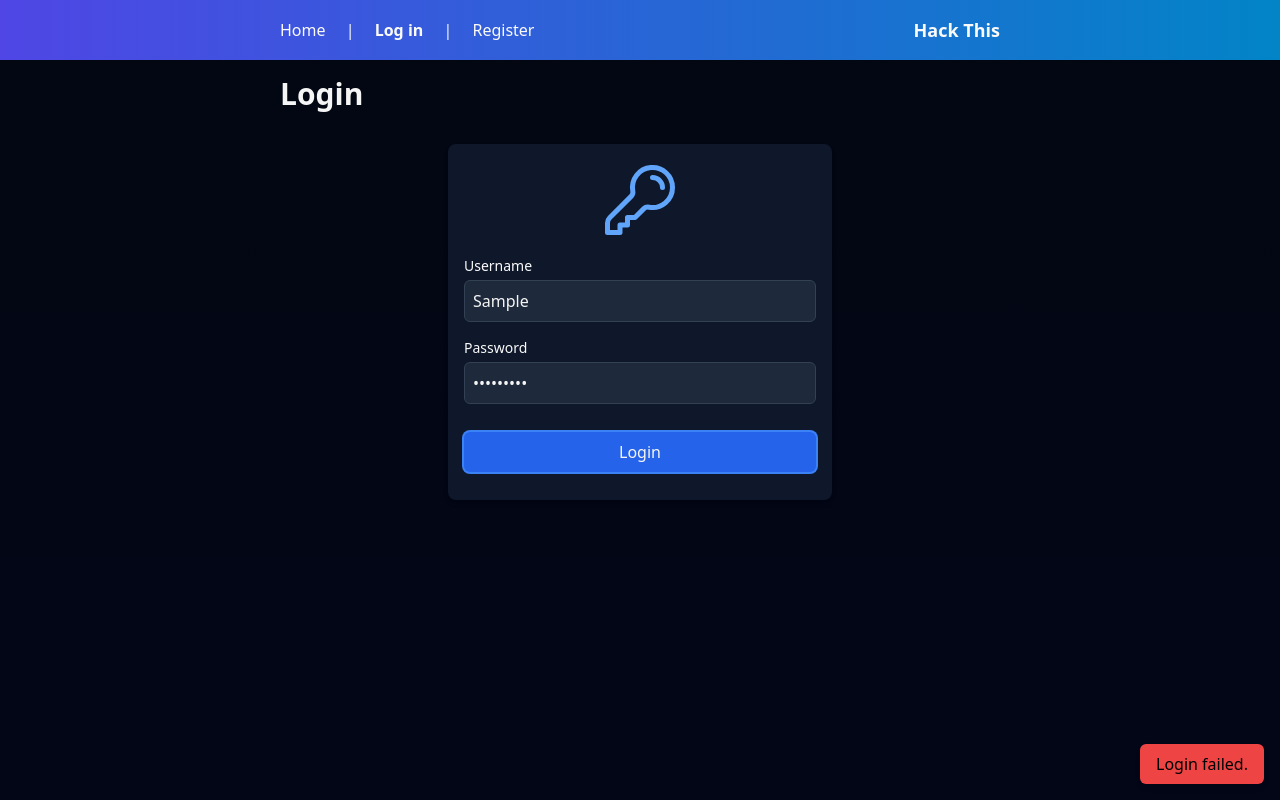
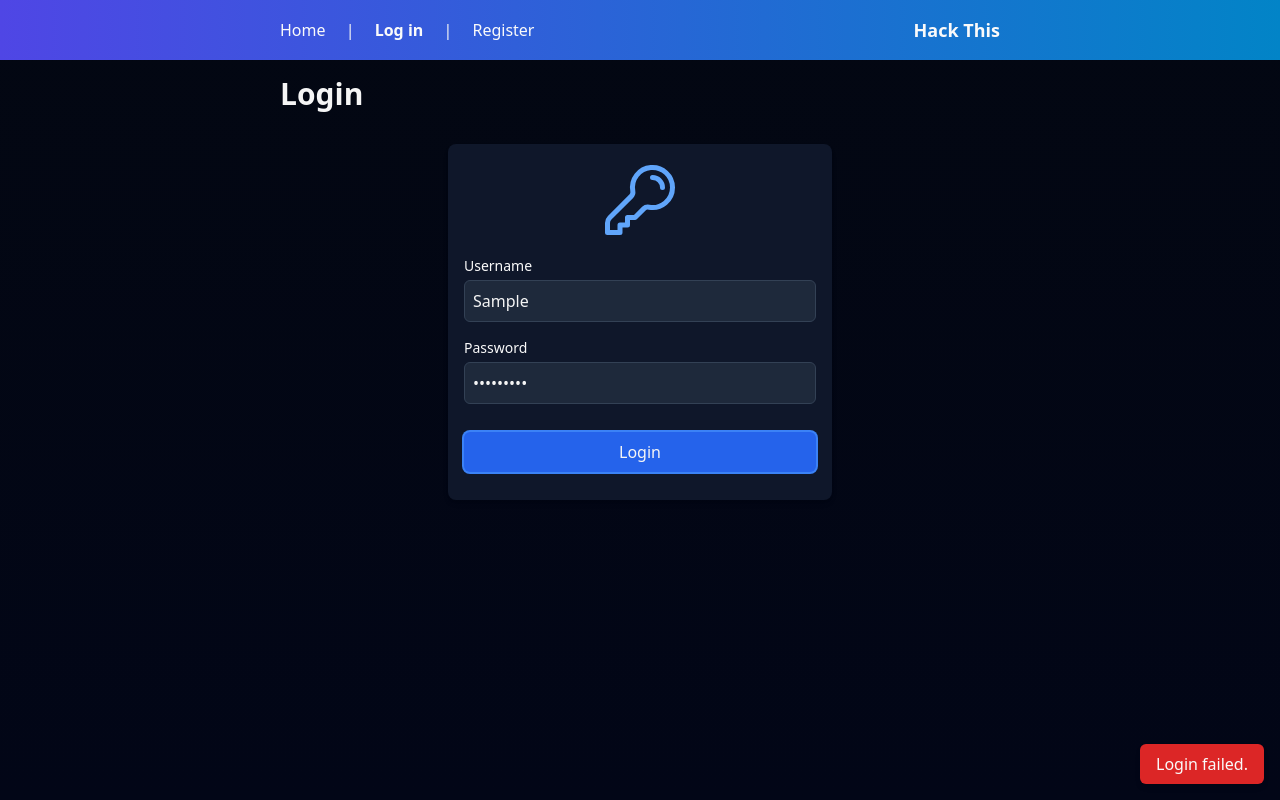
Before and after one commit to rikurauhala/hack-this, a React (Create React App) app in the folder web/: page /login in a window 1280 px wide. Both pictures are taken after typing "Sample", "Sample123" into the empty fields and a click on the button "Login". Built offline with nearby package versions, Linux system fonts and the light colour scheme; no server answers.

Commit message:
Adjust colors of the status message

```diff
--- a/web/src/components/common/StatusMessage.tsx
+++ b/web/src/components/common/StatusMessage.tsx
@@ -22,7 +22,7 @@ const StatusMessage = (): JSX.Element => {
   }, [message, status, dispatch]);
 
   const getColorClass = () => {
-    return status === 'SUCCESS' ? 'bg-green-500' : 'bg-red-500';
+    return status === 'SUCCESS' ? 'bg-green-600' : 'bg-red-600';
   };
 
   const handleClick = () => {
@@ -33,7 +33,7 @@ const StatusMessage = (): JSX.Element => {
 
   return (
     <div
-      className={`fixed bottom-4 right-4 py-2 px-4 text-black rounded-md ${getColorClass()} shadow-md fade-out`}
+      className={`fixed bottom-4 right-4 py-2 px-4 text-neutral-50 rounded-md ${getColorClass()} shadow-md fade-out`}
       onClick={handleClick}
     >
       {message}
```
